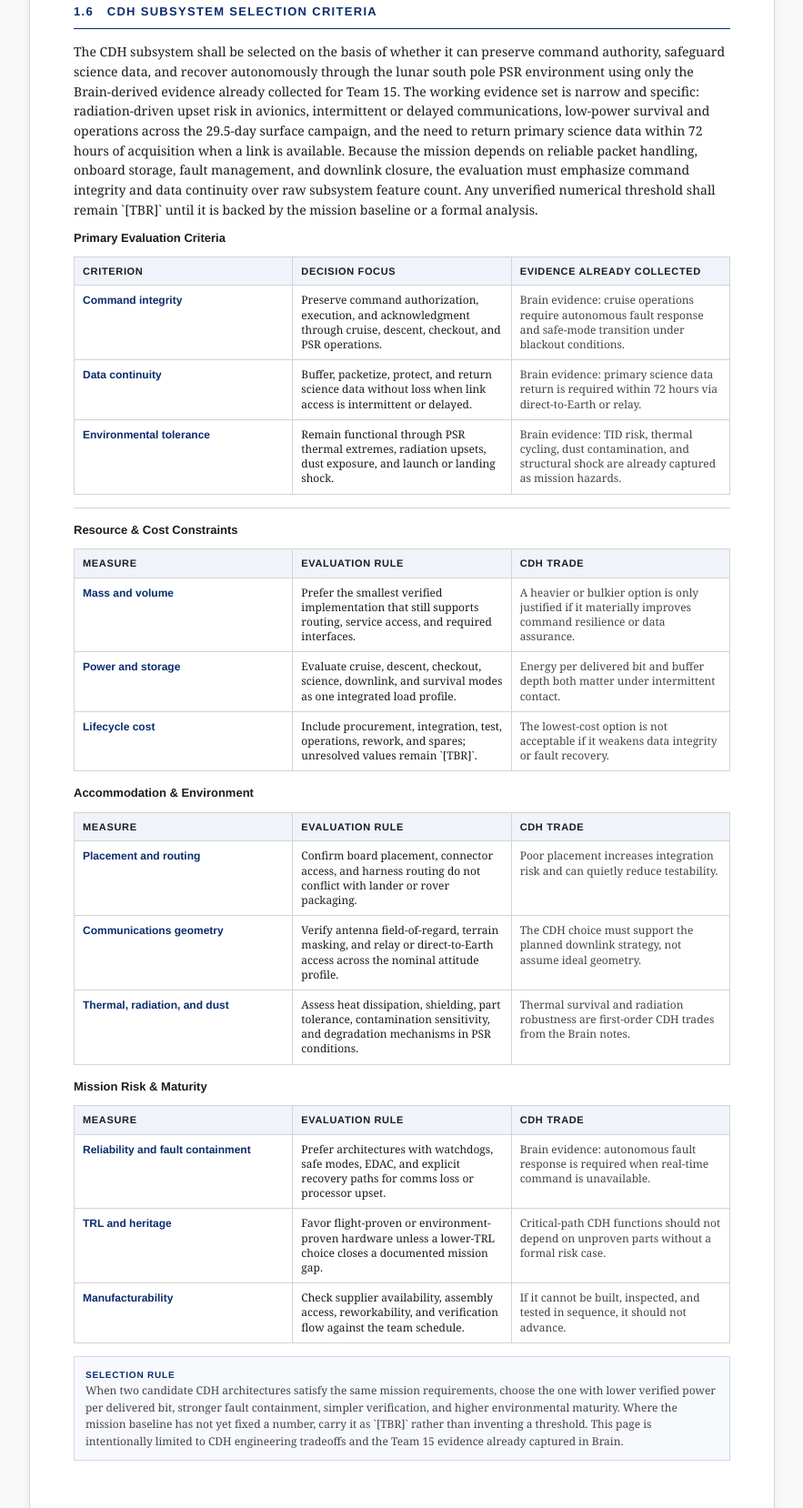
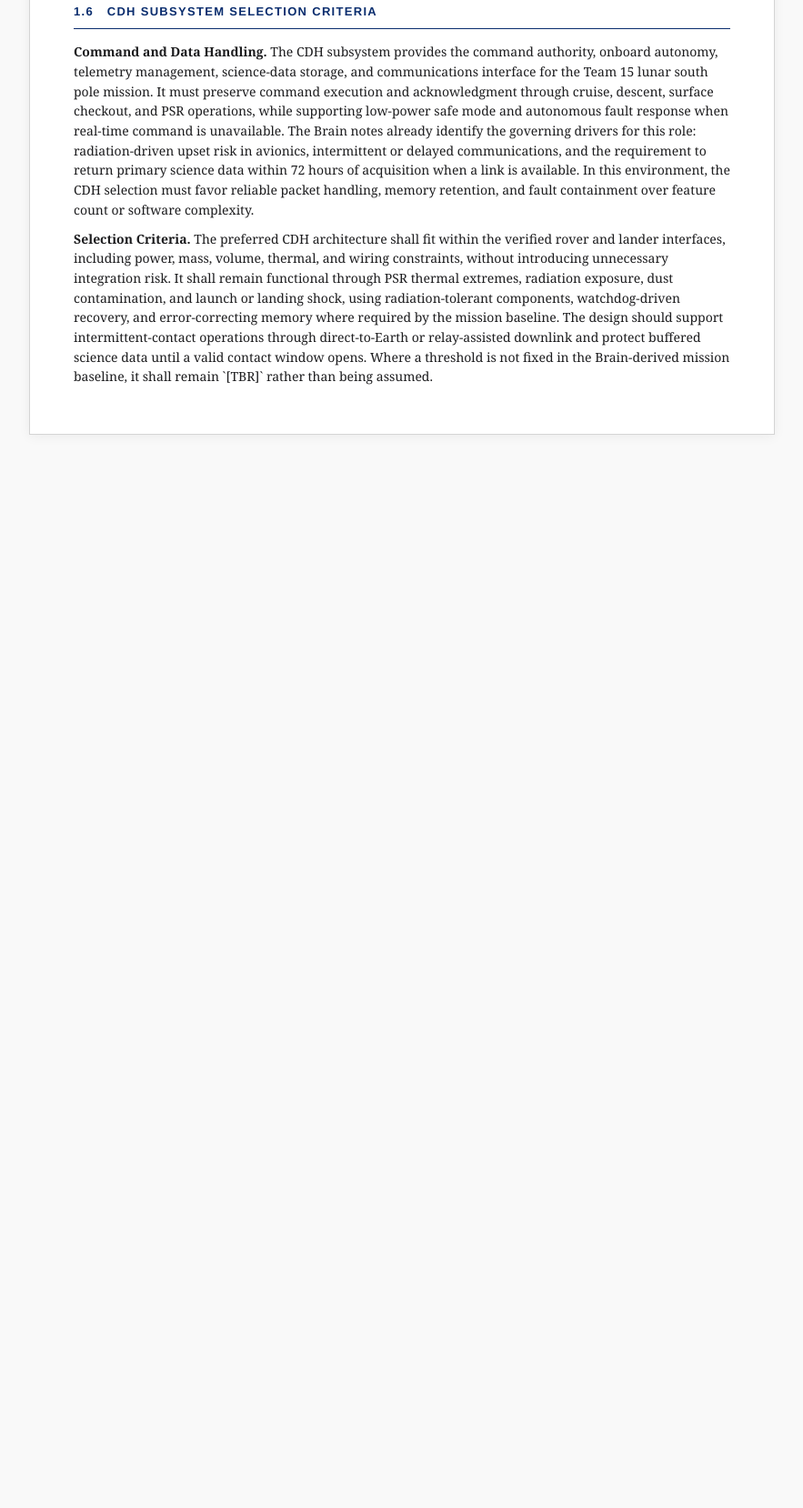
Before and after one commit to aryanputta/team15-mcr, a plain HTML site: page section-1-6-cdh-subsystem.html in a window 1280 px wide. Shown: the part 307-1965 px from the top of the page at 91% size, without its empty margins (198-1081 px from the left). After the commit the page ends 881 px from the top, so only its background shows below. Drawn offline with Linux system fonts and the light colour scheme.

Commit message:
Convert CDH section to prose format

```diff
--- a/section-1-6-cdh-subsystem.html
+++ b/section-1-6-cdh-subsystem.html
@@ -207,136 +207,9 @@
   <div class="doc-body">
     <div class="section">
       <div class="section-heading">1.6 &nbsp; CDH Subsystem Selection Criteria</div>
-      <p>
-        The CDH subsystem shall be selected on the basis of whether it can preserve command authority, safeguard science data, and recover autonomously through the lunar south pole PSR environment using only the Brain-derived evidence already collected for Team 15. The working evidence set is narrow and specific: radiation-driven upset risk in avionics, intermittent or delayed communications, low-power survival and operations across the 29.5-day surface campaign, and the need to return primary science data within 72 hours of acquisition when a link is available. Because the mission depends on reliable packet handling, onboard storage, fault management, and downlink closure, the evaluation must emphasize command integrity and data continuity over raw subsystem feature count. Any unverified numerical threshold shall remain `[TBR]` until it is backed by the mission baseline or a formal analysis.
-      </p>
+      <p><strong>Command and Data Handling.</strong> The CDH subsystem provides the command authority, onboard autonomy, telemetry management, science-data storage, and communications interface for the Team 15 lunar south pole mission. It must preserve command execution and acknowledgment through cruise, descent, surface checkout, and PSR operations, while supporting low-power safe mode and autonomous fault response when real-time command is unavailable. The Brain notes already identify the governing drivers for this role: radiation-driven upset risk in avionics, intermittent or delayed communications, and the requirement to return primary science data within 72 hours of acquisition when a link is available. In this environment, the CDH selection must favor reliable packet handling, memory retention, and fault containment over feature count or software complexity.</p>
 
-      <div class="subsection">
-        <div class="subsection-heading">Primary Evaluation Criteria</div>
-        <table class="compact">
-          <thead>
-            <tr>
-              <th>Criterion</th>
-              <th>Decision Focus</th>
-              <th>Evidence Already Collected</th>
-            </tr>
-          </thead>
-          <tbody>
-            <tr>
-              <td class="criterion">Command integrity</td>
-              <td class="decision">Preserve command authorization, execution, and acknowledgment through cruise, descent, checkout, and PSR operations.</td>
-              <td class="evidence">Brain evidence: cruise operations require autonomous fault response and safe-mode transition under blackout conditions.</td>
-            </tr>
-            <tr>
-              <td class="criterion">Data continuity</td>
-              <td class="decision">Buffer, packetize, protect, and return science data without loss when link access is intermittent or delayed.</td>
-              <td class="evidence">Brain evidence: primary science data return is required within 72 hours via direct-to-Earth or relay.</td>
-            </tr>
-            <tr>
-              <td class="criterion">Environmental tolerance</td>
-              <td class="decision">Remain functional through PSR thermal extremes, radiation upsets, dust exposure, and launch or landing shock.</td>
-              <td class="evidence">Brain evidence: TID risk, thermal cycling, dust contamination, and structural shock are already captured as mission hazards.</td>
-            </tr>
-          </tbody>
-        </table>
-      </div>
-
-      <hr class="rule" />
-
-      <div class="subsection">
-        <div class="subsection-heading">Resource &amp; Cost Constraints</div>
-        <table class="compact">
-          <thead>
-            <tr>
-              <th>Measure</th>
-              <th>Evaluation Rule</th>
-              <th>CDH Trade</th>
-            </tr>
-          </thead>
-          <tbody>
-            <tr>
-              <td class="criterion">Mass and volume</td>
-              <td>Prefer the smallest verified implementation that still supports routing, service access, and required interfaces.</td>
-              <td class="evidence">A heavier or bulkier option is only justified if it materially improves command resilience or data assurance.</td>
-            </tr>
-            <tr>
-              <td class="criterion">Power and storage</td>
-              <td>Evaluate cruise, descent, checkout, science, downlink, and survival modes as one integrated load profile.</td>
-              <td class="evidence">Energy per delivered bit and buffer depth both matter under intermittent contact.</td>
-            </tr>
-            <tr>
-              <td class="criterion">Lifecycle cost</td>
-              <td>Include procurement, integration, test, operations, rework, and spares; unresolved values remain `[TBR]`.</td>
-              <td class="evidence">The lowest-cost option is not acceptable if it weakens data integrity or fault recovery.</td>
-            </tr>
-          </tbody>
-        </table>
-      </div>
-
-      <div class="subsection">
-        <div class="subsection-heading">Accommodation &amp; Environment</div>
-        <table class="compact">
-          <thead>
-            <tr>
-              <th>Measure</th>
-              <th>Evaluation Rule</th>
-              <th>CDH Trade</th>
-            </tr>
-          </thead>
-          <tbody>
-            <tr>
-              <td class="criterion">Placement and routing</td>
-              <td>Confirm board placement, connector access, and harness routing do not conflict with lander or rover packaging.</td>
-              <td class="evidence">Poor placement increases integration risk and can quietly reduce testability.</td>
-            </tr>
-            <tr>
-              <td class="criterion">Communications geometry</td>
-              <td>Verify antenna field-of-regard, terrain masking, and relay or direct-to-Earth access across the nominal attitude profile.</td>
-              <td class="evidence">The CDH choice must support the planned downlink strategy, not assume ideal geometry.</td>
-            </tr>
-            <tr>
-              <td class="criterion">Thermal, radiation, and dust</td>
-              <td>Assess heat dissipation, shielding, part tolerance, contamination sensitivity, and degradation mechanisms in PSR conditions.</td>
-              <td class="evidence">Thermal survival and radiation robustness are first-order CDH trades from the Brain notes.</td>
-            </tr>
-          </tbody>
-        </table>
-      </div>
-
-      <div class="subsection">
-        <div class="subsection-heading">Mission Risk &amp; Maturity</div>
-        <table class="compact">
-          <thead>
-            <tr>
-              <th>Measure</th>
-              <th>Evaluation Rule</th>
-              <th>CDH Trade</th>
-            </tr>
-          </thead>
-          <tbody>
-            <tr>
-              <td class="criterion">Reliability and fault containment</td>
-              <td>Prefer architectures with watchdogs, safe modes, EDAC, and explicit recovery paths for comms loss or processor upset.</td>
-              <td class="evidence">Brain evidence: autonomous fault response is required when real-time command is unavailable.</td>
-            </tr>
-            <tr>
-              <td class="criterion">TRL and heritage</td>
-              <td>Favor flight-proven or environment-proven hardware unless a lower-TRL choice closes a documented mission gap.</td>
-              <td class="evidence">Critical-path CDH functions should not depend on unproven parts without a formal risk case.</td>
-            </tr>
-            <tr>
-              <td class="criterion">Manufacturability</td>
-              <td>Check supplier availability, assembly access, reworkability, and verification flow against the team schedule.</td>
-              <td class="evidence">If it cannot be built, inspected, and tested in sequence, it should not advance.</td>
-            </tr>
-          </tbody>
-        </table>
-      </div>
-
-      <div class="note">
-        <span class="tag">Selection rule</span><br>
-        When two candidate CDH architectures satisfy the same mission requirements, choose the one with lower verified power per delivered bit, stronger fault containment, simpler verification, and higher environmental maturity. Where the mission baseline has not yet fixed a number, carry it as `[TBR]` rather than inventing a threshold. This page is intentionally limited to CDH engineering tradeoffs and the Team 15 evidence already captured in Brain.
-      </div>
+      <p><strong>Selection Criteria.</strong> The preferred CDH architecture shall fit within the verified rover and lander interfaces, including power, mass, volume, thermal, and wiring constraints, without introducing unnecessary integration risk. It shall remain functional through PSR thermal extremes, radiation exposure, dust contamination, and launch or landing shock, using radiation-tolerant components, watchdog-driven recovery, and error-correcting memory where required by the mission baseline. The design should support intermittent-contact operations through direct-to-Earth or relay-assisted downlink and protect buffered science data until a valid contact window opens. Where a threshold is not fixed in the Brain-derived mission baseline, it shall remain `[TBR]` rather than being assumed.</p>
     </div>
   </div>
 </div>
```
